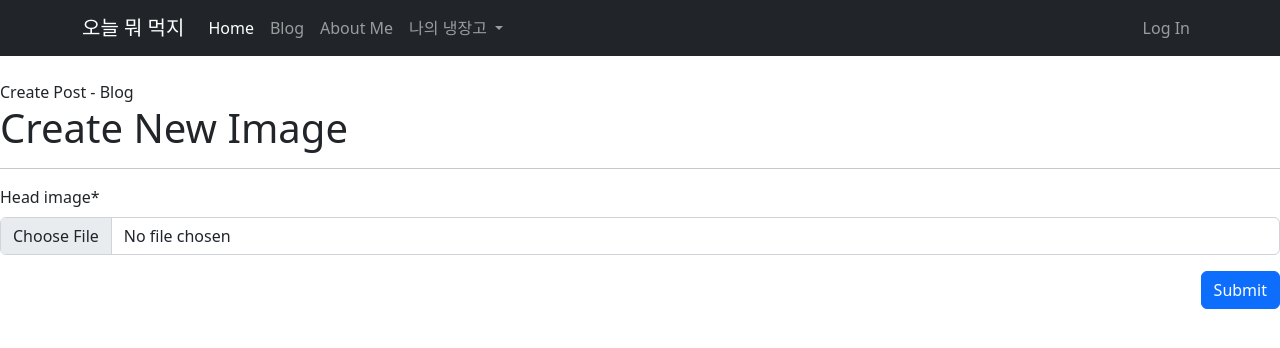
After one commit to k1m2njun/project03_prj, a Django app: page /ingredients/create_image/ in a window 1280 px wide. The commit adds this page. Shown: the top 348 px of the page. Run offline with Django 4.2, Linux system fonts and the light colour scheme; some libraries are stand-ins or nearby versions.

Commit message:
모델 붙이기

```diff
--- a/ingredients/models.py
+++ b/ingredients/models.py
@@ -3,6 +3,18 @@ from django.db import models
 class Post(models.Model):
     ingredient = models.CharField(max_length=20)
     expiration_date = models.DateField(blank=True, null = True)    # 유통기한
+    head_image = models.ImageField(upload_to='ingredients/images/%Y/%m/%d/',blank=True)
 
     def __str__(self):
         return f'[{self.pk}] {self.ingredient}'
+
+
+class MnistImage(models.Model):
+    head_image = models.ImageField(upload_to='ingredients/images/%Y/%m/%d/')
+    result = models.CharField(max_length=30,blank=True)
+
+    def __str__(self):
+        return f'[{self.id}] {self.result}'
+
+    def get_absolute_url(self):
+        return f'/ingredients/image_result/{self.pk}/'
--- /dev/null
+++ b/ingredients/templates/ingredients/MnistImage_form.html
@@ -0,0 +1,74 @@
+<!DOCTYPE html>
+{%load static%}
+{%load crispy_forms_tags%}
+<html lang="ko">
+
+<head>
+  <meta charset="utf-8" />
+  <meta name="viewport" content="width=device-width, initial-scale=1" />
+  <title>My Ingredients</title>
+  <link href="https://cdn.jsdelivr.net/npm/bootstrap@5.2.2/dist/css/bootstrap.min.css" rel="stylesheet">
+  <script src="https://kit.fontawesome.com/32e12117e4.js" crossorigin="anonymous"></script>
+</head>
+
+<body style="padding-top: 80px;">
+  <!-- 80 픽셀 여유를 두고 page container 아래를 찍어줌(메뉴에 가려지지 않게)-->
+  <!-- 네비게이션바 start -->
+  <nav class="navbar navbar-expand-lg bg-dark navbar-dark fixed-top">
+    <!--fixed-top : 메뉴를 상단에 고정-->
+    <div class="container">
+      <a class="navbar-brand" href="./index.html">오늘 뭐 먹지</a>
+      <button class="navbar-toggler" type="button" data-bs-toggle="collapse" data-bs-target="#navbarNavDropdown"
+        aria-controls="navbarNavDropdown" aria-expanded="false" aria-label="Toggle navigation">
+        <span class="navbar-toggler-icon"></span>
+      </button>
+      <div class="collapse navbar-collapse" id="navbarNavDropdown">
+        <ul class="navbar-nav">
+          <li class="nav-item">
+            <a class="nav-link active" aria-current="page" href="./index.html">Home</a>
+          </li>
+          <li class="nav-item">
+            <a class="nav-link" href="./blog_list.html">Blog</a>
+          </li>
+          <li class="nav-item">
+            <a class="nav-link" href="./about_me.html">About Me</a>
+          </li>
+          <li class="nav-item dropdown">
+            <a class="nav-link dropdown-toggle" href="#" role="button" data-bs-toggle="dropdown" aria-expanded="false">
+              나의 냉장고
+            </a>
+            <ul class="dropdown-menu">
+              <li><a class="dropdown-item" href="/ingredients/">나의 냉장고</a></li>
+              <li><a class="dropdown-item" href="/ingredients/create_image/">이미지로 재료입력</a></li>
+              <li>
+                <a class="dropdown-item" href="/ingredients/upload_text/">텍스트로 재료입력</a>
+              </li>
+            </ul>
+          </li>
+        </ul>
+      </div>
+      <!-- 로그인 start -->
+      <ul class="navbar-nav ml-auto">
+        <li class="nav-item">
+          <a class="nav-link" href="#" data-bs-toggle="modal" data-bs-target="#loginModal">Log In</a>
+        </li>
+      </ul>
+      <!-- 로그인 end -->
+    </div>
+  </nav>
+  <!-- 네비게이션바 end -->
+{%load crispy_forms_tags%}
+{%block head_title%}
+Create Post - Blog
+{%endblock%}
+{%block main_area%}
+<h1>Create New Image</h1>
+<hr />
+<form method="post" enctype="multipart/form-data">
+    {%csrf_token%}
+    {{form|crispy}}
+    <div class="text-end mb-3">
+        <button type="submit" class="btn btn-primary">Submit</button>
+    </div>
+</form>
+{%endblock%}
--- a/ingredients/templates/ingredients/post_list.html
+++ b/ingredients/templates/ingredients/post_list.html
@@ -38,7 +38,7 @@
             </a>
             <ul class="dropdown-menu">
               <li><a class="dropdown-item" href="/ingredients/">나의 냉장고</a></li>
-              <li><a class="dropdown-item" href="/ingredients/upload_image/">이미지로 재료입력</a></li>
+              <li><a class="dropdown-item" href="/ingredients/create_image/">이미지로 재료입력</a></li>
               <li>
                 <a class="dropdown-item" href="/ingredients/upload_text/">텍스트로 재료입력</a>
               </li>
@@ -117,7 +117,7 @@
             재료입력
           </button>
           <ul class="dropdown-menu">
-            <li><a class="dropdown-item" href="upload_image/">이미지로 입력</a></li>
+            <li><a class="dropdown-item" href="create_image/">이미지로 입력</a></li>
             <li><a class="dropdown-item" href="upload_text/">텍스트로 입력</a></li>
           </ul>
         </div>
--- /dev/null
+++ b/ingredients/templates/ingredients/result.html
@@ -0,0 +1,4 @@
+{%extends 'blog/base.html'%}
+{%block main_area%}
+{{result}}
+{%endblock%}
--- a/ingredients/templates/ingredients/upload_image.html
+++ b/ingredients/templates/ingredients/upload_image.html
@@ -42,7 +42,7 @@
               </a>
               <ul class="dropdown-menu">
                 <li><a class="dropdown-item" href="/ingredients/">나의 냉장고</a></li>
-                <li><a class="dropdown-item" href="/ingredients/upload_image/">이미지로 재료입력</a></li>
+                <li><a class="dropdown-item" href="/ingredients/create_image/">이미지로 재료입력</a></li>
                 <li>
                   <a class="dropdown-item" href="/ingredients/upload_text/">텍스트로 재료입력</a>
                 </li>
--- a/ingredients/templates/ingredients/upload_text.html
+++ b/ingredients/templates/ingredients/upload_text.html
@@ -38,7 +38,7 @@
             </a>
             <ul class="dropdown-menu">
               <li><a class="dropdown-item" href="/ingredients/">나의 냉장고</a></li>
-              <li><a class="dropdown-item" href="/ingredients/upload_image/">이미지로 재료입력</a></li>
+              <li><a class="dropdown-item" href="/ingredients/create_image/">이미지로 재료입력</a></li>
               <li>
                 <a class="dropdown-item" href="/ingredients/upload_text/">텍스트로 재료입력</a>
               </li>
--- a/ingredients/urls.py
+++ b/ingredients/urls.py
@@ -3,6 +3,8 @@ from . import views
 
 urlpatterns = [
     path("", views.post_list, name='ingredients'),
-    path("upload_image/", views.upload_image, name='upload_image'),
+    # path("upload_image/", views.upload_image, name='upload_image'),
     path("upload_text/", views.upload_text, name='upload_text' ),
+    path('create_image/',views.MnistImageCreate.as_view()),
+    path('image_result/<int:pk>/',views.image_result),
 ]
--- a/ingredients/views.py
+++ b/ingredients/views.py
@@ -1,6 +1,18 @@
+from django.shortcuts import render,redirect
+from django.views.generic import ListView,DetailView,CreateView,UpdateView
+from .models import Post,MnistImage
+from django.contrib.auth.mixins import LoginRequiredMixin,UserPassesTestMixin
+from django.core.exceptions import PermissionDenied
+from django.utils.text import slugify
+from tensorflow.keras.models import load_model
+from PIL import Image
+import numpy as np
+import pandas as pd
+import logging
+# import cv2
+
 from django import forms
 from django.shortcuts import render,redirect
-from django.views.generic import CreateView
 from .models import Post
 from .forms import TextForm
 
@@ -41,9 +53,44 @@ def upload_text(request):
             'ingredients/upload_text.html',context)
 
 
-def upload_image(request):
+# def upload_image(request):
 
+#     return render(
+#         request,
+#         'ingredients/upload_image.html',
+#     )
+
+class MnistImageCreate(CreateView):
+    model= MnistImage
+    fields=['head_image']
+
+def image_result(request,pk):
+    data = MnistImage.objects.get(pk=pk)
+
+    logging.basicConfig(level=logging.WARNING)
+    logging.debug('Here you have some information for debugging.')
+    logging.info('Everything is normal. Relax!')
+    logging.warning('Something unexpected but not important happend.')
+    logging.error('Something unexpected and important happened.')
+    logging.critical('OMG!!! A critical error happend and the code cannot run!')
+
+    img = Image.open(data.head_image)
+    img = np.array(img)
+    img = img.reshape(1, 128, 128, 3)
+    loaded_model = load_model("model_lb5_128_plus_vgg_8282.h5")
+    pred = loaded_model.predict(img)
+    pred = np.argmax(pred[0])
+
+    label_index = ['당근', '계란', '대파', '양파', '식빵']
+    result = label_index[pred]
+
+    data.result = result
+    # logging.debug(cust)
+    data.save()
     return render(
         request,
-        'ingredients/upload_image.html',
+        'blog/result.html',
+        {
+            'result':result,
+        }
     )
```
Also changed, not shown: project03_prj/settings.py (+6 -1 lines), _media/ingredients/images/2022/11/12/당근_30.jpg (added), ingredients/migrations/0003_auto_20221112_1611.py (added), 2 other files.
